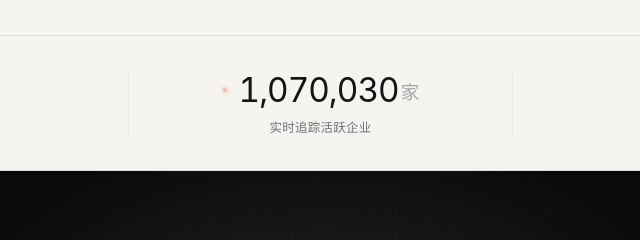
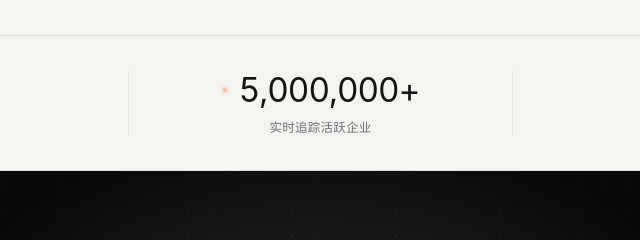
Before and after one commit to JianingFulio/wenshijian-site, a plain HTML site: page index.html in a window 1280 px wide. Shown: the part 765-1005 px from the top of the page, 319-959 px from the left. Drawn offline with Linux system fonts and the light colour scheme.

Commit message:
feat: 数据条改为 5,000,000+ 实时追踪活跃企业（移除滚动计数脚本）

```diff
--- a/index.html
+++ b/index.html
@@ -6,7 +6,7 @@
 <link rel="icon" type="image/svg+xml" href="/favicon.svg">
 <meta name="theme-color" content="#F5F4F0">
 <title>问先机 · AI 客户线索引擎｜让你看见正在发生的需求</title>
-<meta name="description" content="问先机是新一代 AI 客户线索引擎。用一句话描述目标客户，8 秒返回正处于决策窗口期的企业线索：实时追踪 100 余万家市场主体、637 类画像标签与 24 维经营动态信号。不设搜索条件，也能在发现区偶遇高潜客户。">
+<meta name="description" content="问先机是新一代 AI 客户线索引擎。用一句话描述目标客户，8 秒返回正处于决策窗口期的企业线索：实时追踪 500 万家市场主体、637 类画像标签与 24 维经营动态信号。不设搜索条件，也能在发现区偶遇高潜客户。">
 <meta name="keywords" content="客户线索,线索获取,B2B 获客,销售线索,企业名录,AI 获客,先机指数,客户画像,跨境电商客户,新能源供应链,企业线索平台">
 <meta name="author" content="问先机">
 <meta name="robots" content="index,follow,max-image-preview:large,max-snippet:-1">
@@ -16,7 +16,7 @@
 <meta property="og:site_name" content="问先机">
 <meta property="og:locale" content="zh_CN">
 <meta property="og:title" content="问先机 · AI 客户线索引擎｜让正在发生的需求，先被你看见">
-<meta property="og:description" content="用一句话描述你要找的客户，8 秒锁定处于决策窗口期的企业。覆盖 107 万家主体、24 维实时经营信号，让获客快人一步。">
+<meta property="og:description" content="用一句话描述你要找的客户，8 秒锁定处于决策窗口期的企业。覆盖 500 万家主体、24 维实时经营信号，让获客快人一步。">
 <meta property="og:url" content="https://wenshijian.com/">
 <meta property="og:image" content="https://wenshijian.com/assets/og-cover.png">
 <meta property="og:image:width" content="1200">
@@ -56,7 +56,7 @@
       "applicationSubCategory": "客户线索 / B2B 获客",
       "operatingSystem": "Web",
       "url": "https://wenshijian.com/",
-      "description": "用一句话描述目标客户，返回带先机指数的企业线索。包含线索集、发现区与客户抽屉，实时追踪 100 余万家市场主体与 24 维经营动态信号。",
+      "description": "用一句话描述目标客户，返回带先机指数的企业线索。包含线索集、发现区与客户抽屉，实时追踪 500 万家市场主体与 24 维经营动态信号。",
       "featureList": [
         "自然语言描述目标客户",
         "先机指数与 24 维经营动态信号",
@@ -621,7 +621,7 @@
 <!-- ================= 数据条 ================= -->
 <section class="stats" data-rv>
   <div class="stat"><b><span class="num" data-count="8">8</span><span class="u">秒</span></b><span>一句话生成精准线索</span></div>
-  <div class="stat"><b id="liveCount" data-base="1070000" data-per-day="6700"><span class="num" id="liveNum">1,070,000</span><span class="u">家</span></b><span>实时追踪活跃企业</span></div>
+  <div class="stat"><b id="liveCount"><span class="num">5,000,000+</span></b><span>实时追踪活跃企业</span></div>
   <div class="stat"><b><span class="num" data-count="637">637</span><span class="u">类</span></b><span>动态画像与经营信号</span></div>
 </section>
 
@@ -930,62 +930,6 @@
     document.querySelectorAll('[data-rv]').forEach(el=>el.classList.add('in'));
   }
 
-  /* 实时增长数字：从 107 万起，按每天 +6,700 持续向上跳
-     —— 数值落在 localStorage，刷新/下次访问接着上次的数继续走，不回到起点 */
-  (function(){
-    const el  = document.getElementById('liveCount');
-    const num = document.getElementById('liveNum');
-    if(!el || !num) return;
-    const BASE    = Number(el.dataset.base) || 1070000;
-    const PER_DAY = Number(el.dataset.perDay) || 6700;
-    const SPEED   = 60;                        // 加速倍数；改成 1 就是真实速度（约 13 秒 +1）
-    const perSec  = PER_DAY / 86400 * SPEED;   // ≈ 4.65 家 / 秒
-    const KEY     = 'wxj.entity.count';
-
-    function read(){
-      try{
-        const o = JSON.parse(localStorage.getItem(KEY));
-        if(o && typeof o.v === 'number' && typeof o.t === 'number') return o;
-      }catch(e){}
-      return null;
-    }
-    function save(v){
-      try{ localStorage.setItem(KEY, JSON.stringify({v: v, t: Date.now()})); }catch(e){}
-    }
-
-    /* 起点 = 上次存下的数 + 离线期间按真实速度增长的部分（最多补 30 天，防异常跳变） */
-    const memo = read();
-    let start = BASE;
-    if(memo && memo.v >= BASE){
-      const days = Math.max(0, (Date.now() - memo.t) / 86400000);
-      start = memo.v + Math.min(PER_DAY * 30, Math.floor(days * PER_DAY));
-    }
-
-    const t0 = Date.now();
-    let last = -1;
-    const realPerSec = PER_DAY / 86400;
-    const WARP = 120;   // 前 2 分钟按加速速度跳，之后回落到真实速度，避免长时间开着页面数字虚涨
-
-    function valueNow(){
-      const sec = (Date.now() - t0) / 1000;
-      const fast = Math.min(sec, WARP) * perSec;
-      const slow = Math.max(0, sec - WARP) * realPerSec;
-      return start + Math.floor(fast + slow);
-    }
-    const now = valueNow;
-
-    const tick = setInterval(()=>{
-      const v = now();
-      if(v !== last){ num.textContent = v.toLocaleString('en-US'); last = v; }
-    }, 150);
-
-    /* 每 2 秒、以及离开/切到后台时落盘 */
-    const flush = ()=> save(now());
-    const persist = setInterval(flush, 2000);
-    window.addEventListener('pagehide', flush);
-    document.addEventListener('visibilitychange', ()=>{ if(document.hidden) flush(); });
-    num.textContent = now().toLocaleString('en-US');
-  })();
 
   /* 滚动进度 + 导航反色 */
   const prog = document.getElementById('prog');
```
